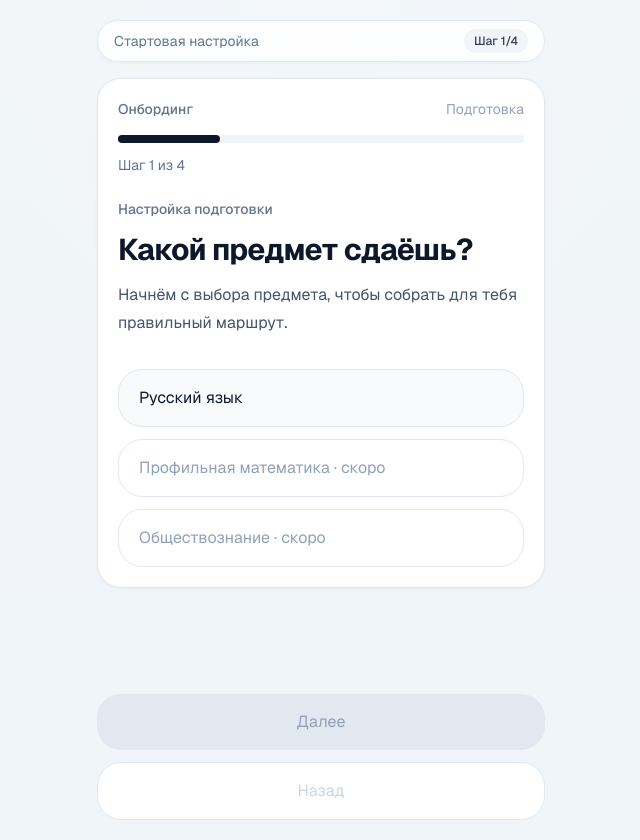
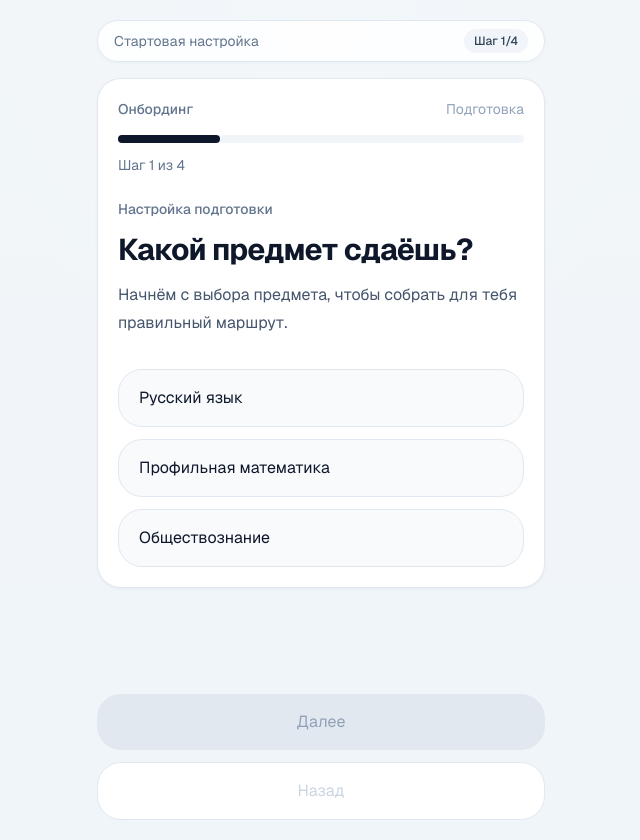
Before and after one commit to 4730188-hue/ege-trainer, a Next.js app: page /onboarding in a window 1280 px wide. Shown: the whole page, without its empty margins (319-959 px from the left). Built offline with nearby package versions, Linux system fonts and the light colour scheme.

Commit message:
Enable all onboarding subjects

```diff
--- a/app/onboarding/page.tsx
+++ b/app/onboarding/page.tsx
@@ -98,16 +98,26 @@ export default function OnboardingPage() {
 
                 <button
                   type="button"
-                  className="w-full rounded-3xl border border-slate-200 bg-white px-5 py-4 text-left text-base font-semibold text-slate-400"
+                  onClick={() => setSubject("math")}
+                  className={`w-full rounded-3xl border px-5 py-4 text-left text-base font-semibold transition ${
+                    subject === "math"
+                      ? "border-slate-900 bg-slate-900 text-white shadow-sm shadow-slate-300/40"
+                      : "border-slate-200 bg-slate-50 text-slate-900"
+                  }`}
                 >
-                  Профильная математика · скоро
+                  Профильная математика
                 </button>
 
                 <button
                   type="button"
-                  className="w-full rounded-3xl border border-slate-200 bg-white px-5 py-4 text-left text-base font-semibold text-slate-400"
+                  onClick={() => setSubject("social")}
+                  className={`w-full rounded-3xl border px-5 py-4 text-left text-base font-semibold transition ${
+                    subject === "social"
+                      ? "border-slate-900 bg-slate-900 text-white shadow-sm shadow-slate-300/40"
+                      : "border-slate-200 bg-slate-50 text-slate-900"
+                  }`}
                 >
-                  Обществознание · скоро
+                  Обществознание
                 </button>
               </div>
             </div>
```
